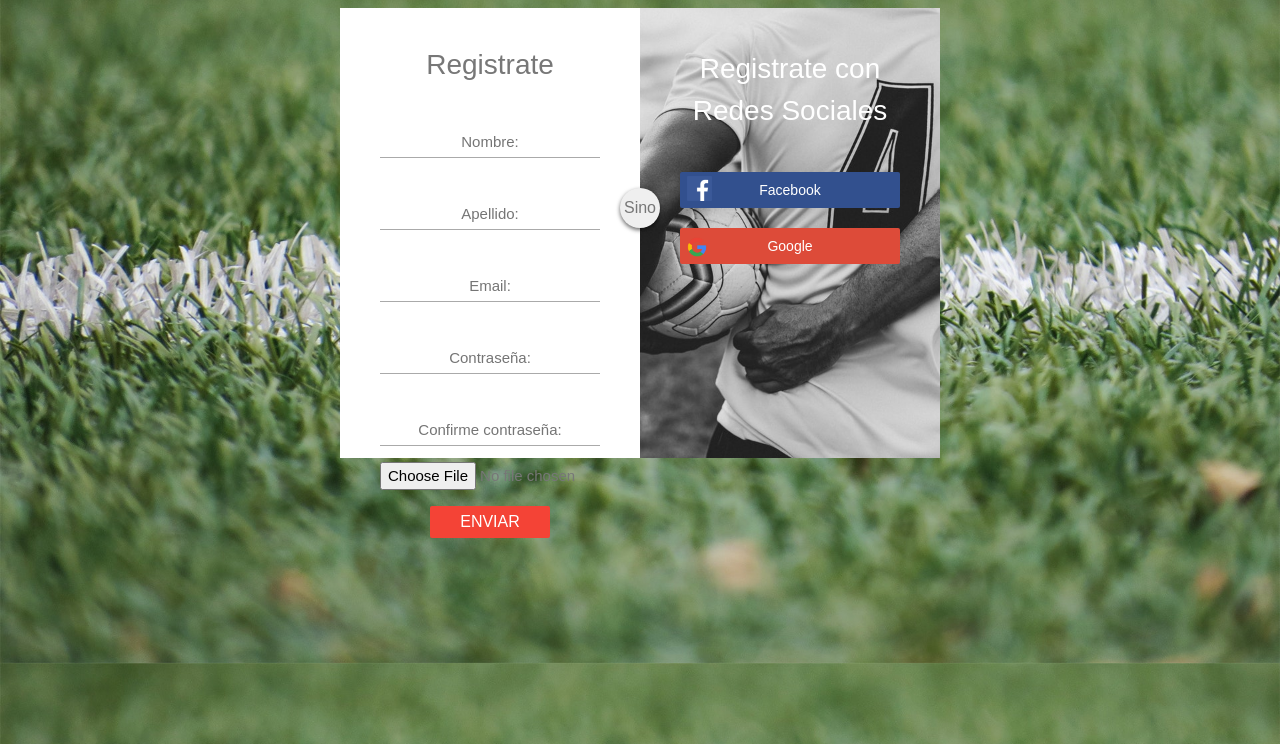
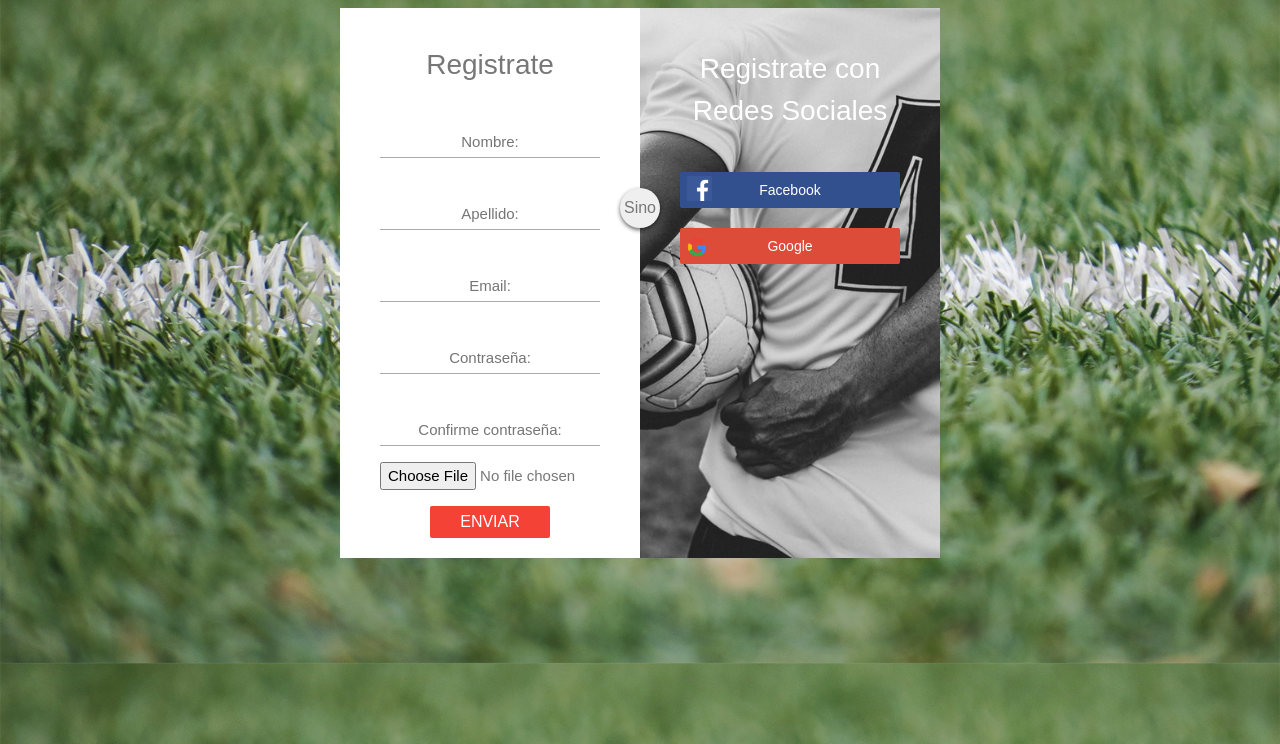
Before and after one commit to solhermelo/proyectointegrador, a PHP site: page /registracion.php in a window 1280 px wide. Shown: the part 56-800 px from the top of the page. Run offline with PHP 8.4, Linux system fonts and the light colour scheme.

Commit message:
aztualizacion #2 sprint

```diff
--- a/PI_Todos/css/registracion.css
+++ b/PI_Todos/css/registracion.css
@@ -6,14 +6,14 @@ body{
   color: #777;
   font-family: sans-serif;
   font-weight: 300;
-  background-image: url(../imagenes/grass.jpg);
+  background-image: url(imagenes/grass.jpg);
   background-size: cover;
 }
 
 .login-box{
   position: relative;
   margin: 5% auto;
-  height: 450px;
+  height: 550px;
   width: 600px;
   background: #fff;
   box-shadow: 0 2% 4px rgba(0, 0, 0, 0.6);
@@ -90,8 +90,8 @@ input[type="submit"]: focus
   box-sizing: border-box;
   padding: 40px;
   width: 300px;
-  height: 450px;
-  background-image: url(../imagenes/busco_jugador.jpg);
+  height: 550px;
+  background-image: url(imagenes/busco_jugador.jpg);
   background-repeat: no-repeat;
   background-size: cover;
   background-position: center;
@@ -162,6 +162,9 @@ button.social
   bottom: 7px;
 }
 
+.errores-rojo{
+  color: red;
+}
 
 @@media only screen and (max-width: 1200px) {
 	.login-box{
```
